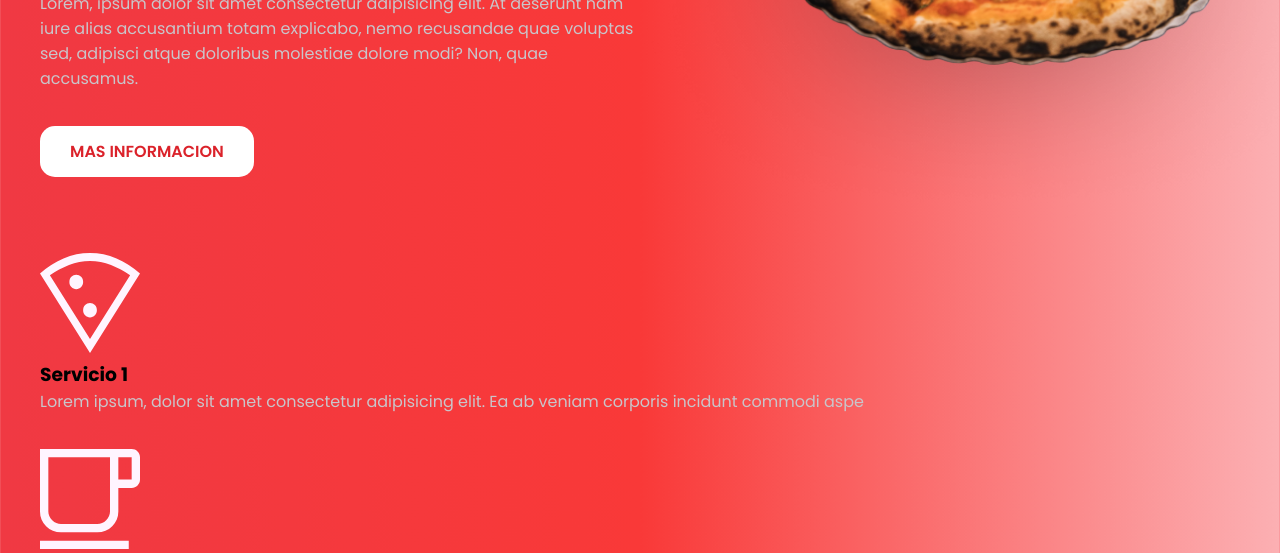
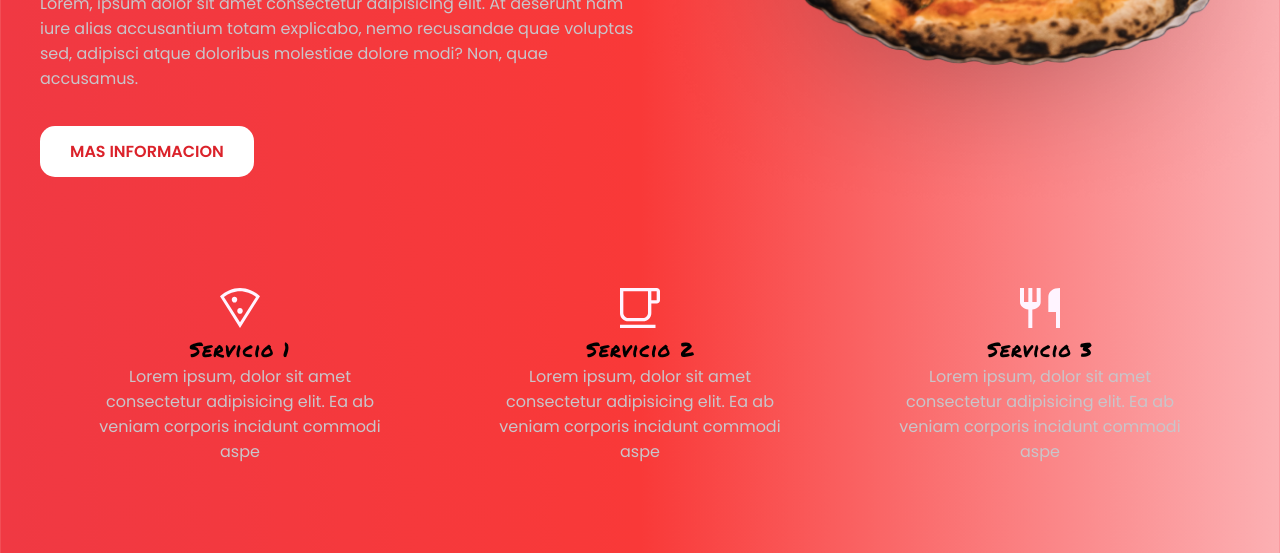
Before and after one commit to Jhonatanisai8/demo-web-pizzeria, a plain HTML site: page index.html in a window 1280 px wide. Shown: the part 347-900 px from the top of the page. Drawn offline with Linux system fonts and the light colour scheme.

Commit message:
seccion de services

```diff
--- a/index.html
+++ b/index.html
@@ -6,6 +6,7 @@
     <meta name="viewport" content="width=device-width, initial-scale=1.0">
     <title>Pagina Web Pizzeria</title>
     <link rel="stylesheet" href="style.css">
+    <link rel="stylesheet" href="style-services.css">
 </head>
 
 <body>
@@ -18,15 +19,15 @@
             </label>
             <nav class="navbar">
                 <ul>
-                    <li><a href="#">Inicio</a></li>
-                    <li><a href="#">Servicios</a></li>
+                    <li><a href="#inicio">Inicio</a></li>
+                    <li><a href="#services">Servicios</a></li>
                     <li><a href="#">Productos</a></li>
                     <li><a href="#">Contacto</a></li>
                 </ul>
             </nav>
         </div>
 
-        <div class="header-content container">
+        <div class="header-content container" id="inicio">
             <div class="header-txt">
                 <span>Especial</span>
                 <h1>Pizza Peruvian</h1>
@@ -47,7 +48,7 @@
 
     </header>
 
-    <main class="services container">
+    <main class="services container" id="services">
         <div class="services-1">
             <img src="imgs/i1.svg" alt="Servicio 1">
             <h3>Servicio 1</h3>
--- /dev/null
+++ b/style-services.css
@@ -0,0 +1,23 @@
+.services {
+    display: flex;
+    align-items: center;
+    justify-content: space-between;
+    padding: 0 0 50px 0;
+}
+
+.services-1 {
+    text-align: center;
+    padding: 35px;
+    margin: 0 10px;
+}
+
+.services-1 h3 {
+    font-size: 20px;
+    letter-spacing: 1px;
+    font-weight: 400;
+    font-family: "Permanent Marker", cursive;
+}
+
+.services-1 img {
+    width: 40px;
+}
```
